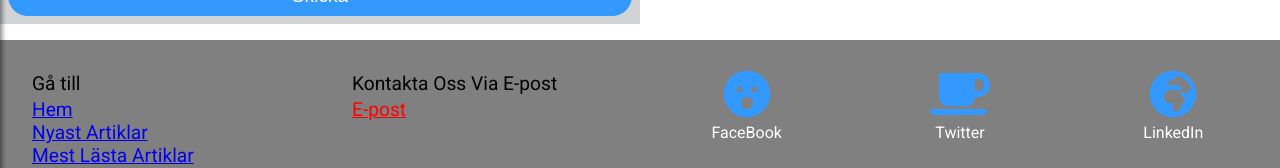
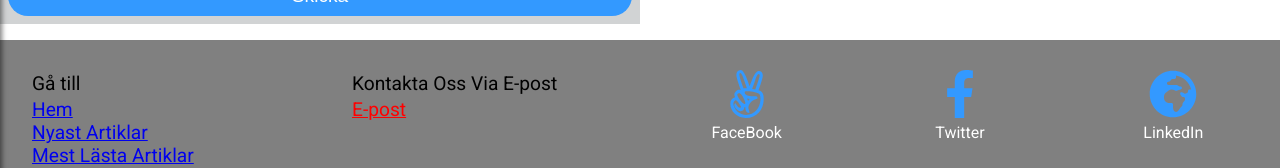
Before and after one commit to wongprom/gutar, a React (Create React App) app: page /KontaktaOss in a window 1280 px wide. Shown: the part 567-735 px from the top of the page. Built offline with nearby package versions, Linux system fonts and the light colour scheme.

Commit message:
Can now use brand logos from font awsome. Have changed some logos, not all. WIP

```diff
--- a/package.json
+++ b/package.json
@@ -4,6 +4,7 @@
   "private": true,
   "dependencies": {
     "@fortawesome/fontawesome-svg-core": "^1.2.19",
+    "@fortawesome/free-brands-svg-icons": "^5.9.0",
     "@fortawesome/free-solid-svg-icons": "^5.9.0",
     "@fortawesome/react-fontawesome": "^0.1.4",
     "@material-ui/core": "^4.0.2",
--- a/src/components/Footer/Footer.js
+++ b/src/components/Footer/Footer.js
@@ -3,6 +3,8 @@ import './Footer.scss';
 
 import { FontAwesomeIcon } from '@fortawesome/react-fontawesome'
 import { faCoffee, faGlobeAfrica, faSurprise } from '@fortawesome/free-solid-svg-icons'
+import { faAngellist, faFacebookF } from '@fortawesome/free-brands-svg-icons'
+
 // import { faFileArchive } from '@fortawesome/free-solid-svg-icons'
 
 
@@ -13,11 +15,11 @@ const footer = () => {
     <footer>
       <div className="icons-wrapper">
         <div className="icon-container">
-          <FontAwesomeIcon icon={faSurprise} size={"3x"} color={"#3399FF"} />
+          <FontAwesomeIcon icon={faAngellist} size={"3x"} color={"#3399FF"} />
           <p>FaceBook</p>
         </div>
         <div className="icon-container">
-          <FontAwesomeIcon icon={faCoffee} size={"3x"} color={"#3399FF"} />
+          <FontAwesomeIcon icon={faFacebookF} size={"3x"} color={"#3399FF"} />
           <p>Twitter</p>
         </div>
         <div className="icon-container">
```
Also changed, not shown: 1 other file (tests, documents, lock files or other folders).
